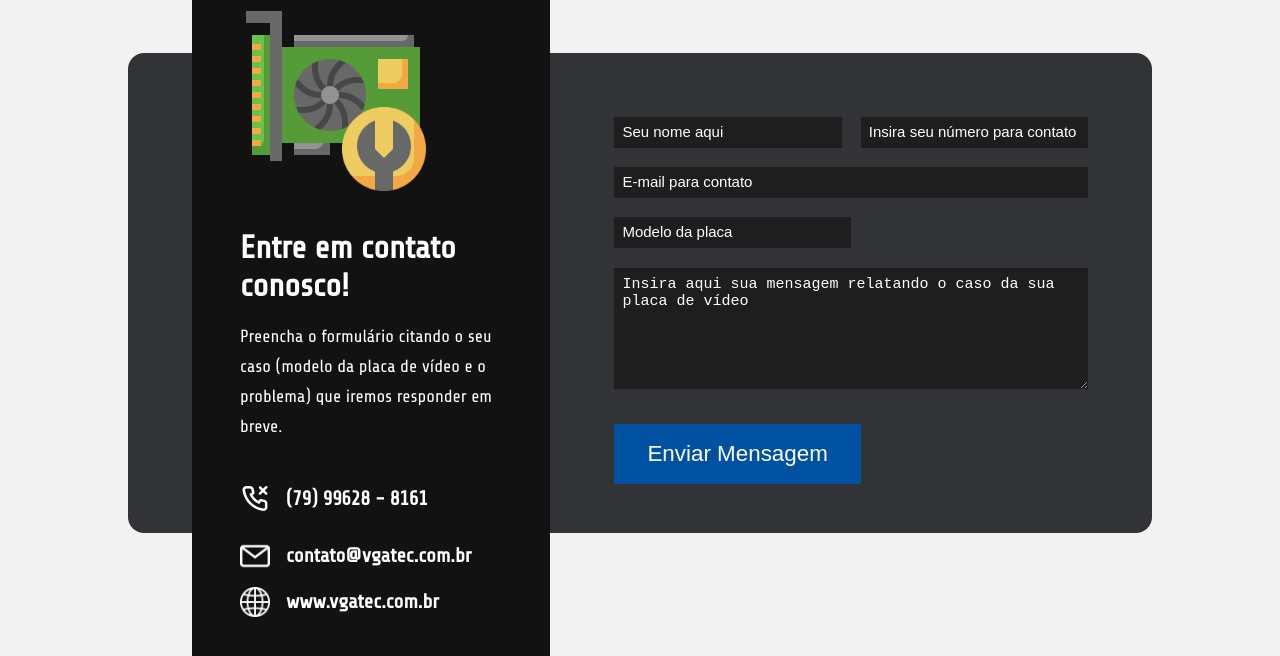
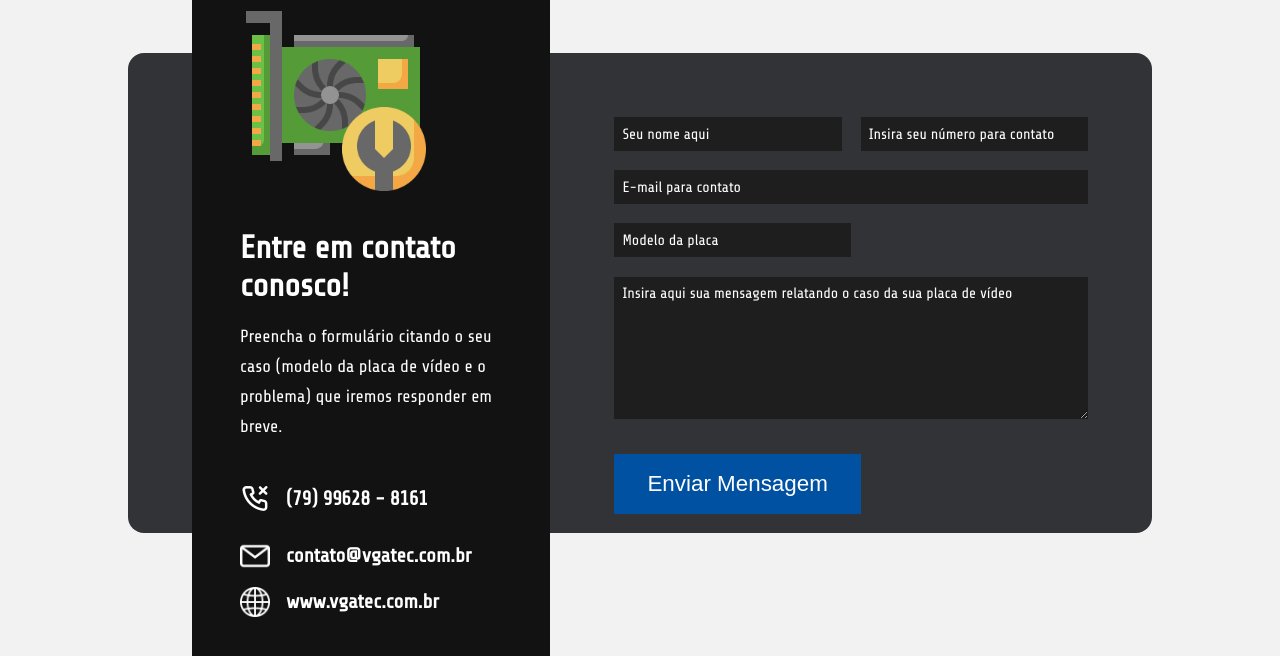
Before and after one commit to rphaell/project_video.card.repair, a plain HTML site: page index.html in a window 1280 px wide. Shown: the part 2390-3046 px from the top of the page. Drawn offline with nearby package versions, Linux system fonts and the light colour scheme.

Commit message:
almost done

```diff
--- a/css/contact.css
+++ b/css/contact.css
@@ -35,11 +35,13 @@
 }
 
 .contact__details li {
+
     display:flex;
     gap:1rem;
     align-items: center;
     margin-bottom: 1rem;
 }
+
 
 .contact__socials {
     display: flex;
@@ -52,7 +54,7 @@
     background-color: var(--color-bg1);
     padding: 0.5rem;
     border-radius:50%;
-    font-size: 0.9rem;
+    font-size: 1.7rem;
     transition: var(--transition);
 }
 
@@ -81,11 +83,15 @@
 }
 
 input, textarea {
+    font-family: 'Share Tech';
     width: 100%;
     padding: 0.5rem;
     background:var(--color-bg3);
-    color: black;
+    color: white;
+    font-size: 1rem;
 }
+
+
 
 ::placeholder {
     font-size: 15px;
--- a/css/style.css
+++ b/css/style.css
@@ -6,7 +6,12 @@
     text-decoration: none;
     list-style: none;
     box-sizing: border-box;
+
 }
+
+
+@import url('https://fonts.googleapis.com/css2?family=Share+Tech&display=swap');
+
 
 /* COLOR VARIABLES */
 :root {
@@ -34,8 +39,10 @@
     --transition: all 400ms ease;
 }
 
+
+
 body {
-    font-family: 'Share Tech', sans-serif;
+    font-family:'Share Tech';
     line-height: 1.7;
     color: var(--color-white);
     background: var(--color-bg)
```
